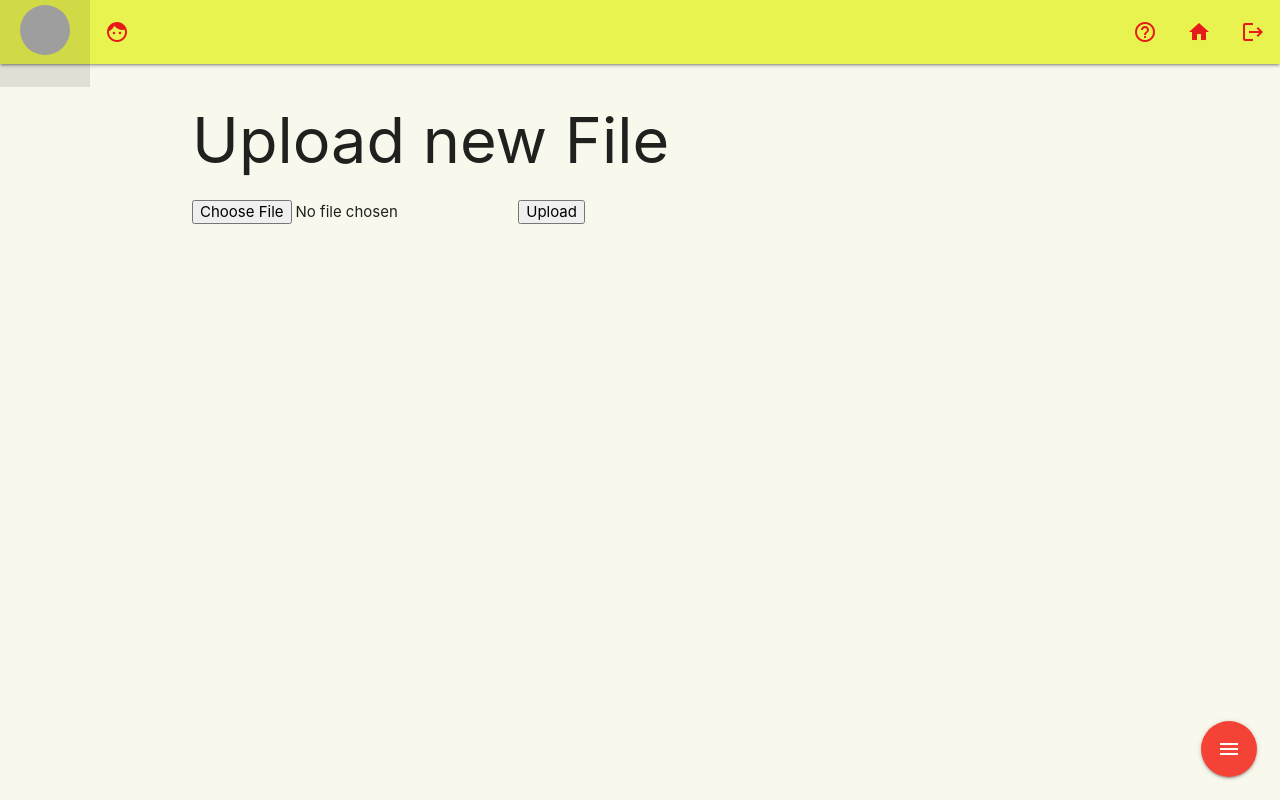
After one commit to tidders2000/rmc, a Flask app: page /ppupload in a window 1280 px wide. The commit adds this page. Run offline with Flask 2, Linux system fonts and the light colour scheme; grey boxes are pictures that could not be loaded.

Commit message:
improvements made to pic upload

```diff
--- a/app.py
+++ b/app.py
@@ -44,7 +44,7 @@ def login():
 
 
        try:
-        with connection.cursor(pymysql.cursors.Cursor) as cursor:
+        with connection.cursor() as cursor:
             sql= "SELECT `email` FROM `users` WHERE `email`=%s"
             cursor.execute(sql,(email))
             result = cursor.fetchone()
@@ -75,16 +75,19 @@ def home():
 
     if g.user:
         page_title = 'Home'
+        email=g.user
         try:
-            with connection.cursor(pymysql.cursors.SSCursor) as cursor:
-                sql= "SELECT `image` FROM `users` WHERE `email`=%s"
+            with connection.cursor() as cursor:
+                sql= "SELECT `profileImage` FROM `users` WHERE `email`=%s"
                 cursor.execute(sql,(g.user))
-                image = cursor.fetchone()
-                flash(image)
+                session['image'] = cursor.fetchone()
+                profilepic=session['image'][0]
+                flash(profilepic)
+
         except:
              flash('error')
 
-        return render_template('home.html', page_title=page_title)
+        return render_template('home.html', page_title=page_title, profilepic=profilepic)
 
 
     return redirect('/')
@@ -107,7 +110,7 @@ def signup():
        lastname=request.form ['lastname']
        password=generate_password_hash(request.form['password'])
        email=request.form['email']
-
+       profileImage='blank_profile.png'
        #check user e mail does not esist
 
        try:
@@ -124,8 +127,8 @@ def signup():
 
             else:
                 with connection.cursor() as cursor:
-                    sql= "INSERT INTO `users` (`firstname`, `lastname`, `email`, `password`) VALUES (%s, %s, %s, %s)"
-                    cursor.execute(sql,(firstname,lastname,email,password))
+                    sql= "INSERT INTO `users` (`firstname`, `lastname`, `email`, `password`,`profileImage`) VALUES (%s, %s, %s, %s, %s)"
+                    cursor.execute(sql,(firstname,lastname,email,password,profileImage))
                     connection.commit()
                     flash('data added')
                     session['user'] = request.form['email']
@@ -158,7 +161,9 @@ def index():
    msg = Message('Hello', sender = 'tidders2000@gmail.com', recipients = [session['user']])
    msg.body = "user sucessfully created for rate my crowd.com"
    mail.send(msg)
-   return "sent"
+   flash('user created')
+   session.pop('user', None)
+   return redirect('/')
 
 @app.route("/logout")
 def logout():
@@ -259,7 +264,7 @@ def allowed_file(filename):
     return '.' in filename and \
            filename.rsplit('.', 1)[1].lower() in ALLOWED_EXTENSIONS
 
-@app.route('/upload', methods=['GET', 'POST'])
+@app.route('/ppupload', methods=['GET', 'POST'])
 def upload_file():
     if request.method == 'POST':
         # check if the post request has the file part
@@ -278,7 +283,7 @@ def upload_file():
 
             try:
                  with connection.cursor(pymysql.cursors.DictCursor) as cursor:
-                    sql="UPDATE users SET image=%s WHERE email=%s"
+                    sql="UPDATE users SET profileImage=%s WHERE email=%s"
                     cursor.execute(sql,(filename,g.user))
                     connection.commit()
                     flash('data added')
@@ -290,7 +295,7 @@ def upload_file():
 
 
             return redirect('/')
-    return render_template('upload.html')
+    return render_template('ppupload.html')
 
 if __name__=='__main__':
 
--- a/static/css/style.css
+++ b/static/css/style.css
@@ -6,6 +6,12 @@ body, html {
 
 h5{
     color:#E51A1A;
+}
+
+.profile{
+    height: 60px;
+    width: 60px;
+    padding:5px;
 }
 
 .messages{
--- a/templates/base.html
+++ b/templates/base.html
@@ -16,14 +16,17 @@
 			<div class="nav-wrapper">
 				<a href="" class="brand-logo  center"><span class="logo">{{ page_title }}</span></a>
 				<ul id="nav-mobile" class="left">
-					<li><a href="{{ url_for('myprofile') }}"><i class="material-icons tooltipped" data-position="bottom" data-tooltip="My Profile">face</i></a></li>
+
+				    <li><a href="{{ url_for('upload_file') }}"><img src="static/images/profile/{{profilepic}}" class="circle profile tooltipped" data-position="bottom" data-tooltip="Change image"/></a></li>
+					<li><a href="{{ url_for('myprofile') }}"><i class="material-icons tooltipped" >face</i></a></li>
 
 
 				</ul>
 				<ul id="nav-mobile" class="right">
 					<li><a href="{{ url_for('help') }}"><i class="material-icons tooltipped"data-position="bottom" data-tooltip="Help!">help_outline</i></a></li>
+
                     <li><a href="{{ url_for('home') }}"><i class="material-icons tooltipped"data-position="bottom" data-tooltip="Home">home</i></a></li>
-
+                    <li><a href="{{ url_for('logout') }}"><i class="material-icons tooltipped"data-position="bottom" data-tooltip="logout">logout</i></a></li>
 				</ul>
 			</div>
 		</nav>
--- a/templates/home.html
+++ b/templates/home.html
@@ -27,6 +27,8 @@
 
 		<div class="row">
 		<h5>My Badges</h5>
+
+		<img src="static/images/profile/{{profilepic}}" class="circle profile"/>
 	</div>
 </div>
 
--- /dev/null
+++ b/templates/ppupload.html
@@ -0,0 +1,15 @@
+{% extends 'base.html' %}
+{% block content %}
+
+<div class="container">
+ <h1>Upload new File</h1>
+    <form method=post enctype=multipart/form-data>
+      <input type=file name=file>
+      <input type=submit value=Upload>
+    </form>
+
+</div>
+
+</div>
+
+{% endblock %}
```
Also changed, not shown: sql.txt (+10 -3 lines), static/images/profile/blank_profile.png (added), static/images/profile/buzz.png (added), 1 other file.
